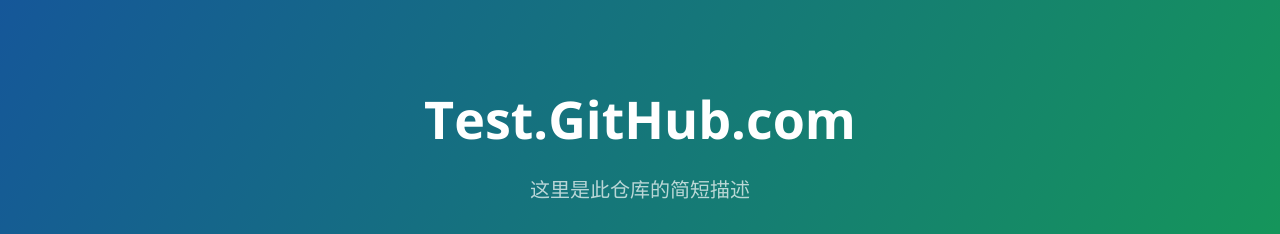
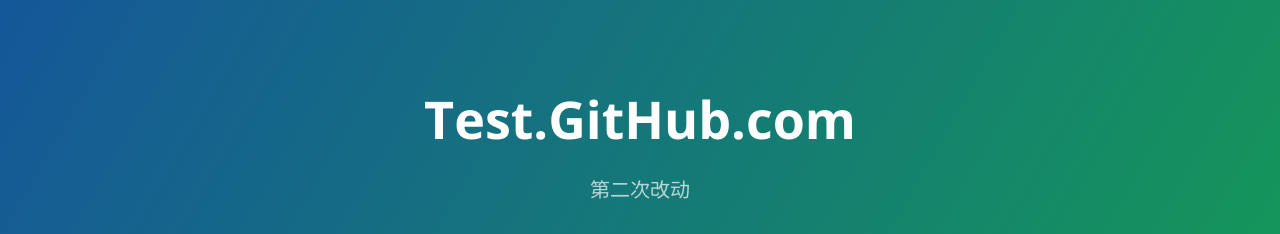
Before and after one commit to muzideziweixing/test.github.com, a plain HTML site: page index.html in a window 1280 px wide. Shown: the top 234 px of the page. Drawn offline with nearby package versions, Linux system fonts and the light colour scheme.

Commit message:
Summary
修改简短描述

```diff
--- a/index.html
+++ b/index.html
@@ -12,7 +12,7 @@
   <body>
     <section class="page-header">
       <h1 class="project-name">Test.GitHub.com</h1>
-      <h2 class="project-tagline">这里是此仓库的简短描述</h2>
+      <h2 class="project-tagline">第二次改动</h2>
       <a href="https://github.com/muzideziweixing/test.github.com" class="btn">UI设计师</a>
       <a href="https://github.com/muzideziweixing/test.github.com/zipball/master" class="btn">We前端工程师</a>
       <a href="https://github.com/muzideziweixing/test.github.com/tarball/master" class="btn">...</a>
```
